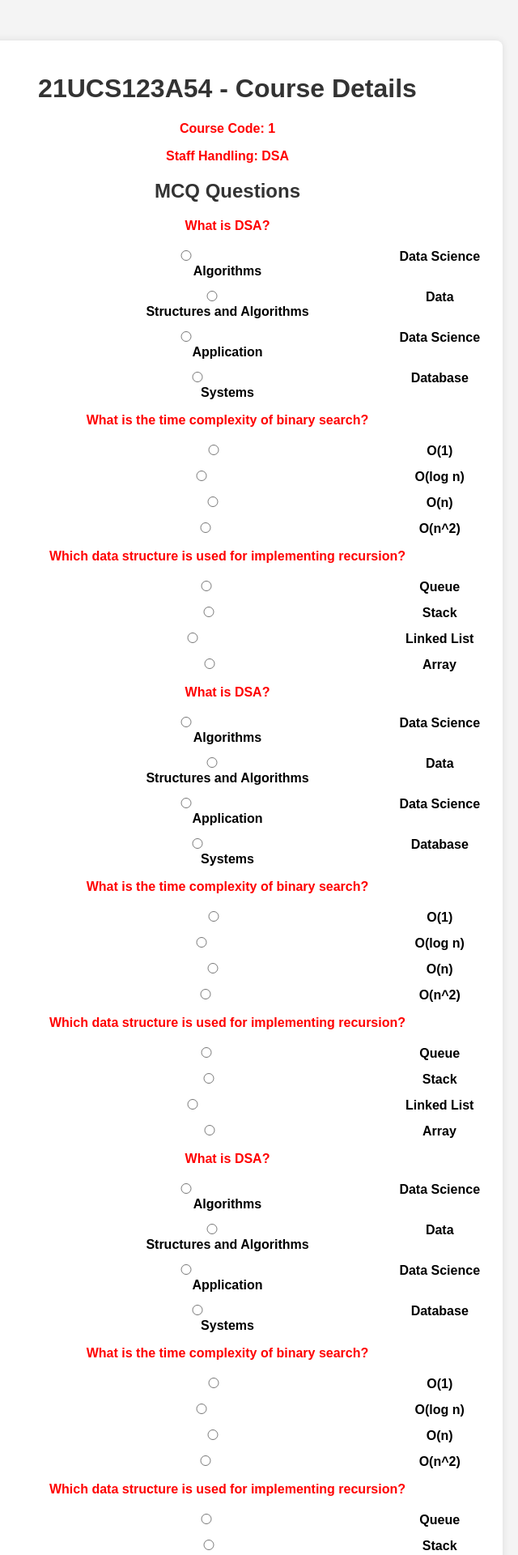
After one commit to Dinesh301204/app, a Flask app: page /course-details/21UCS123A54/Abi in a window 1280 px wide. The commit adds this page. Shown: the top 1920 px of the page at 81% size, without its empty margins (359-999 px from the left). Run offline with Flask 3, Linux system fonts and the light colour scheme; data comes from the database, SQL or seed files in the repository; both versions use the stored data as it was after the commit.

Commit message:
Add files via upload

```diff
--- a/Dinesh/app.py
+++ b/Dinesh/app.py
@@ -54,6 +54,59 @@ def create_student_database():
     conn.commit()
     conn.close()
 
+def create_courses_database():
+    conn = sqlite3.connect('courses.db')
+    cursor = conn.cursor()
+    cursor.execute('''
+        CREATE TABLE IF NOT EXISTS courses (
+            id INTEGER PRIMARY KEY AUTOINCREMENT,
+            course_code TEXT NOT NULL,
+            course_name TEXT NOT NULL,
+            staff_handling TEXT NOT NULL
+        )
+    ''')
+
+    courses = [
+        ('21UCS123A54', 'DSA', 'DR.AROCKIAM'),
+        ('21UCS123A54', 'DCF', 'DR.GGRR'),
+        ('21UCS123A54', 'AI', 'DR.CHARLES'),
+        ('21UCS123A54', 'CC', 'DR.BRITTO')
+    ]
+
+    for course in courses:
+        cursor.execute('INSERT OR IGNORE INTO courses (course_code, course_name, staff_handling) VALUES (?, ?, ?)', course)
+
+    conn.commit()
+    conn.close()
+
+def create_mcq_database():
+    conn = sqlite3.connect('mcq_questions.db')
+    cursor = conn.cursor()
+    cursor.execute('''
+        CREATE TABLE IF NOT EXISTS mcq_questions (
+            id INTEGER PRIMARY KEY AUTOINCREMENT,
+            course_code TEXT NOT NULL,
+            question TEXT NOT NULL,
+            option_a TEXT NOT NULL,
+            option_b TEXT NOT NULL,
+            option_c TEXT NOT NULL,
+            option_d TEXT NOT NULL,
+            correct_answer TEXT NOT NULL
+        )
+    ''')
+
+    questions = [
+        ('21UCS123A54', 'What is DSA?', 'Data Science Algorithms', 'Data Structures and Algorithms', 'Data Science Application', 'Database Systems', 'b'),
+        ('21UCS123A54', 'What is the time complexity of binary search?', 'O(1)', 'O(log n)', 'O(n)', 'O(n^2)', 'b'),
+        ('21UCS123A54', 'Which data structure is used for implementing recursion?', 'Queue', 'Stack', 'Linked List', 'Array', 'b')
+    ]
+
+    for question in questions:
+        cursor.execute('INSERT OR IGNORE INTO mcq_questions (course_code, question, option_a, option_b, option_c, option_d, correct_answer) VALUES (?, ?, ?, ?, ?, ?, ?)', question)
+
+    conn.commit()
+    conn.close()
+
 @app.route('/')
 def index():
     return render_template('index.html')
@@ -96,9 +149,80 @@ def student_login():
 
 @app.route('/dashboard/<user>')
 def dashboard(user):
-    return render_template('dashboard.html', user=user)
+    conn = sqlite3.connect('stuusers.db')
+    cursor = conn.cursor()
+    cursor.execute('SELECT * FROM stuusers WHERE username = ?', (user,))
+    student = cursor.fetchone()
+    conn.close()
+
+    is_student = student is not None  # True if the user is a student, False if staff
+
+    if is_student:
+        conn = sqlite3.connect('courses.db')
+        cursor = conn.cursor()
+        cursor.execute('SELECT * FROM courses')
+        courses = cursor.fetchall()
+        conn.close()
+
+        conn = sqlite3.connect('mcq_questions.db')
+        cursor = conn.cursor()
+        cursor.execute('SELECT * FROM mcq_questions')
+        mcq_questions = cursor.fetchall()
+        conn.close()
+    else:
+        courses = []  # Staff users don't see courses
+        mcq_questions = []  # Staff users don't see MCQs
+
+    return render_template('dashboard.html', user=user, is_student=is_student, courses=courses, mcq_questions=mcq_questions)
+
+@app.route('/course-details/<course_code>/<user>', methods=['GET', 'POST'])
+def course_details(course_code, user):
+    # Fetch the course details from the courses database
+    conn = sqlite3.connect('courses.db')
+    cursor = conn.cursor()
+    cursor.execute('SELECT * FROM courses WHERE course_code = ?', (course_code,))
+    course = cursor.fetchone()
+    conn.close()
+
+    # Fetch the MCQs related to the course from the MCQ database
+    conn = sqlite3.connect('mcq_questions.db')
+    cursor = conn.cursor()
+    cursor.execute('SELECT * FROM mcq_questions WHERE course_code = ?', (course_code,))
+    mcq_questions = cursor.fetchall()
+    conn.close()
+
+    if course:
+        return render_template('course_details.html', course=course, mcq_questions=mcq_questions, user=user)
+    else:
+        return "Course not found", 404
+
+@app.route('/exam/<course_code>/<user>', methods=['GET', 'POST'])
+def exam(course_code, user):
+    conn = sqlite3.connect('mcq_questions.db')
+    cursor = conn.cursor()
+    cursor.execute('SELECT * FROM mcq_questions WHERE course_code = ?', (course_code,))
+    questions = cursor.fetchall()
+    conn.close()
+
+    if request.method == 'POST':
+        conn = sqlite3.connect('responses.db')
+        cursor = conn.cursor()
+
+        for question in questions:
+            question_id = question[0]
+            selected_answer = request.form.get(f'question_{question_id}')
+            cursor.execute('INSERT INTO responses (user, course_code, question_id, selected_answer) VALUES (?, ?, ?, ?)',
+                           (user, course_code, question_id, selected_answer))
+
+        conn.commit()
+        conn.close()
+        return redirect(url_for('dashboard', user=user))
+
+    return render_template('exam.html', user=user, course_code=course_code, questions=questions)
 
 if __name__ == '__main__':
     create_database()
     create_student_database()
+    create_courses_database()  # Add this to initialize the courses database
+    create_mcq_database()  # Create MCQ database
     app.run(debug=True)
--- /dev/null
+++ b/Dinesh/setup.sql
@@ -0,0 +1,18 @@
+CREATE TABLE mcq_questions (
+    id INTEGER PRIMARY KEY AUTOINCREMENT,
+    course_code TEXT,
+    question TEXT,
+    option_a TEXT,
+    option_b TEXT,
+    option_c TEXT,
+    option_d TEXT,
+    correct_answer TEXT
+);
+
+CREATE TABLE responses (
+    id INTEGER PRIMARY KEY AUTOINCREMENT,
+    user TEXT,
+    course_code TEXT,
+    question_id INTEGER,
+    selected_answer TEXT
+);
--- /dev/null
+++ b/Dinesh/templates/course_details.html
@@ -0,0 +1,38 @@
+<!DOCTYPE html>
+<html lang="en">
+<head>
+    <meta charset="UTF-8">
+    <meta name="viewport" content="width=device-width, initial-scale=1.0">
+    <title>{{ course[1] }} - Course Details</title>
+    <link rel="stylesheet" href="{{ url_for('static', filename='styles.css') }}">
+</head>
+<body>
+    <div class="container">
+        <h1>{{ course[1] }} - Course Details</h1>
+        <p>Course Code: {{ course[0] }}</p>
+        <p>Staff Handling: {{ course[2] }}</p>
+
+        <h2>MCQ Questions</h2>
+        <form method="POST">
+            {% for question in mcq_questions %}
+            <div>
+                <p>{{ question[2] }}</p>
+                <label>
+                    <input type="radio" name="question_{{ question[0] }}" value="a"> {{ question[3] }}
+                </label>
+                <label>
+                    <input type="radio" name="question_{{ question[0] }}" value="b"> {{ question[4] }}
+                </label>
+                <label>
+                    <input type="radio" name="question_{{ question[0] }}" value="c"> {{ question[5] }}
+                </label>
+                <label>
+                    <input type="radio" name="question_{{ question[0] }}" value="d"> {{ question[6] }}
+                </label>
+            </div>
+            {% endfor %}
+            <button type="submit">Submit Answers</button>
+        </form>
+    </div>
+</body>
+</html>
```
Also changed, not shown: Dinesh/templates/dashboard.html (+22 -5 lines), Dinesh/templates/exam.html (added, +22 -0 lines), Dinesh/courses.db (added), Dinesh/database.db (added), Dinesh/exam_system.db (added), Dinesh/mcq.db (added), Dinesh/mcq_questions.db (added), Dinesh/stuusers.db, Dinesh/users.db.
